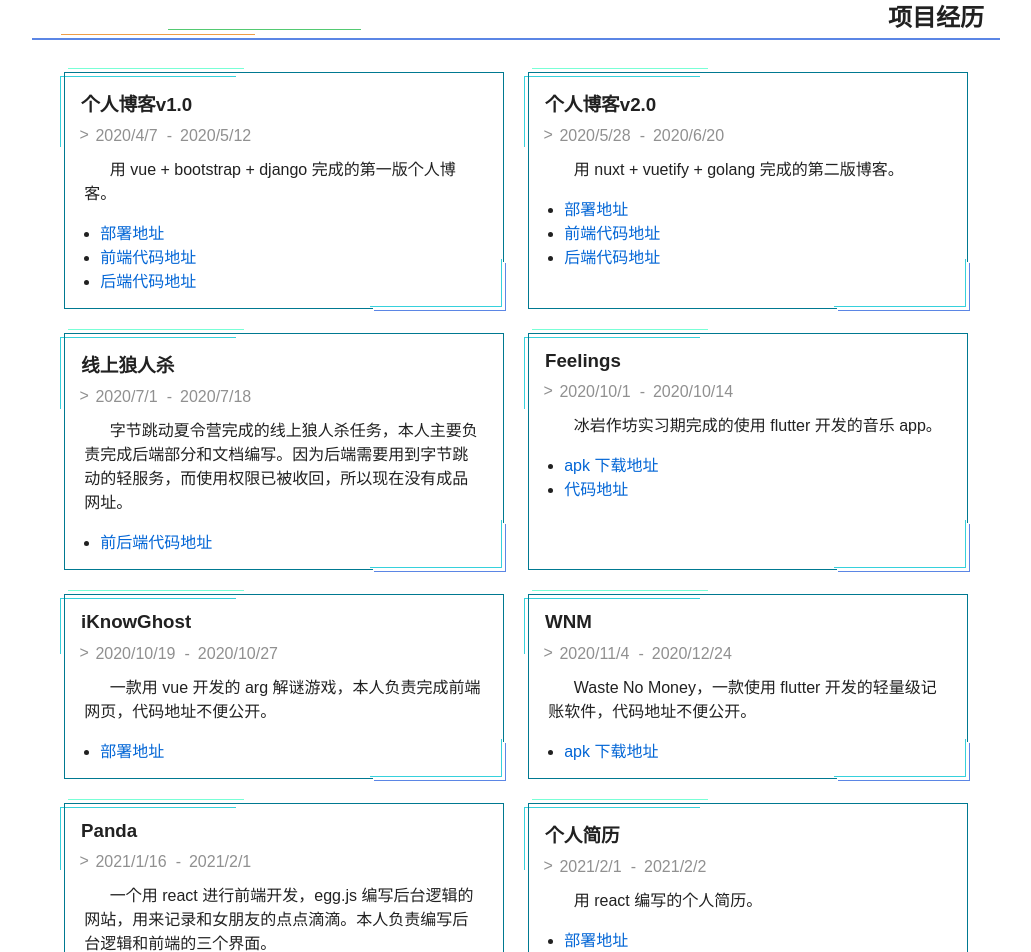
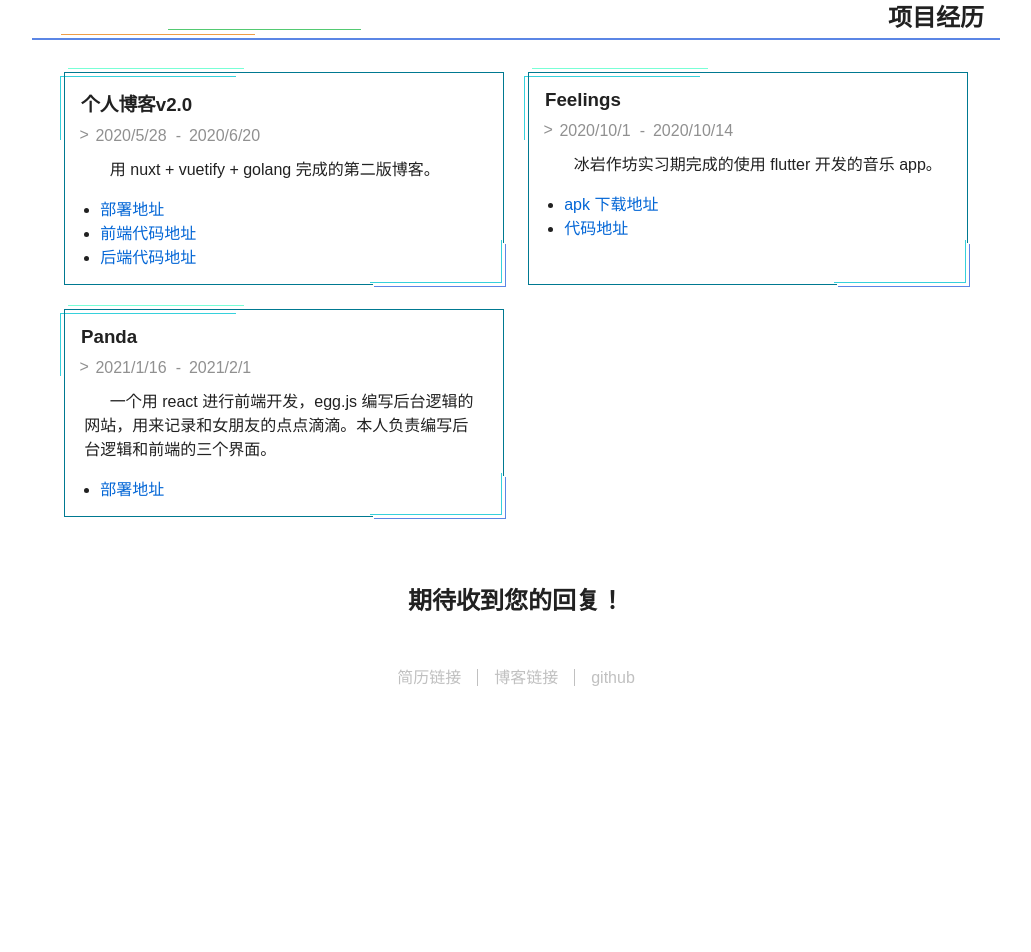
Before and after one commit to xiong35/resume, a React (Create React App) app: page / in a window 1280 px wide. Shown: the part 1080-2032 px from the top of the page, without its empty margins (124-1155 px from the left). After the commit the page ends 1784 px from the top, so only its background shows below. Built offline with nearby package versions, Linux system fonts and the light colour scheme.

Commit message:
change skills(add py, del ts)

```diff
--- a/src/static/experiences.js
+++ b/src/static/experiences.js
@@ -1,23 +1,4 @@
 const experiences = [
-  {
-    name: "个人博客v1.0",
-    from: "2020/4/7",
-    to: "2020/5/12",
-    description:
-      "用 vue + bootstrap + django 完成的第一版个人博客。",
-    links: [
-      { name: "部署地址", href: "http://www.xiong35.cn/blog1.0/" },
-      {
-        name: "前端代码地址",
-        href:
-          "https://github.com/xiong35/MyBlog/tree/master/blog_vue",
-      },
-      {
-        name: "后端代码地址",
-        href: "https://github.com/xiong35/MyBlog/tree/master/blog",
-      },
-    ],
-  },
   {
     name: "个人博客v2.0",
     from: "2020/5/28",
@@ -39,20 +20,6 @@ const experiences = [
     ],
   },
   {
-    name: "线上狼人杀",
-    from: "2020/7/1",
-    to: "2020/7/18",
-    description:
-      "字节跳动夏令营完成的线上狼人杀任务，本人主要负责完成后端部分和文档编写。因为后端需要用到字节跳动的轻服务，而使用权限已被收回，所以现在没有成品网址。",
-    links: [
-      {
-        name: "前后端代码地址",
-        href:
-          "https://github.com/xiong35/techtrainingcamp-h-fe-3/",
-      },
-    ],
-  },
-  {
     name: "Feelings",
     from: "2020/10/1",
     to: "2020/10/14",
@@ -70,29 +37,6 @@ const experiences = [
     ],
   },
   {
-    name: "iKnowGhost",
-    from: "2020/10/19",
-    to: "2020/10/27",
-    description:
-      "一款用 vue 开发的 arg 解谜游戏，本人负责完成前端网页，代码地址不便公开。",
-    links: [
-      { name: "部署地址", href: "https://ghost.hust.online/" },
-    ],
-  },
-  {
-    name: "WNM",
-    from: "2020/11/4",
-    to: "2020/12/24",
-    description:
-      "Waste No Money，一款使用 flutter 开发的轻量级记账软件，代码地址不便公开。",
-    links: [
-      {
-        name: "apk 下载地址",
-        href: "http://static.xiong35.cn/apk/WNM.apk",
-      },
-    ],
-  },
-  {
     name: "Panda",
     from: "2021/1/16",
     to: "2021/2/1",
@@ -102,19 +46,6 @@ const experiences = [
       { name: "部署地址", href: "http://cancan.xiong35.cn:99/" },
     ],
   },
-  {
-    name: "个人简历",
-    from: "2021/2/1",
-    to: "2021/2/2",
-    description: "用 react 编写的个人简历。",
-    links: [
-      { name: "部署地址", href: "http://resume.xiong35.cn" },
-      {
-        name: "代码地址",
-        href: "https://github.com/xiong35/resume",
-      },
-    ],
-  },
 ];
 
 export default experiences;
--- a/src/static/skills.js
+++ b/src/static/skills.js
@@ -5,6 +5,10 @@ const skills = [
   },
   {
     name: "React",
+    level: 4,
+  },
+  {
+    name: "Python",
     level: 4,
   },
   {
@@ -20,10 +24,6 @@ const skills = [
     level: 2,
   },
   {
-    name: "TypeScript",
-    level: 2,
-  },
-  {
     name: "小程序",
     level: 2,
   },
```
Also changed, not shown: src/static/image/Python.svg (added).
